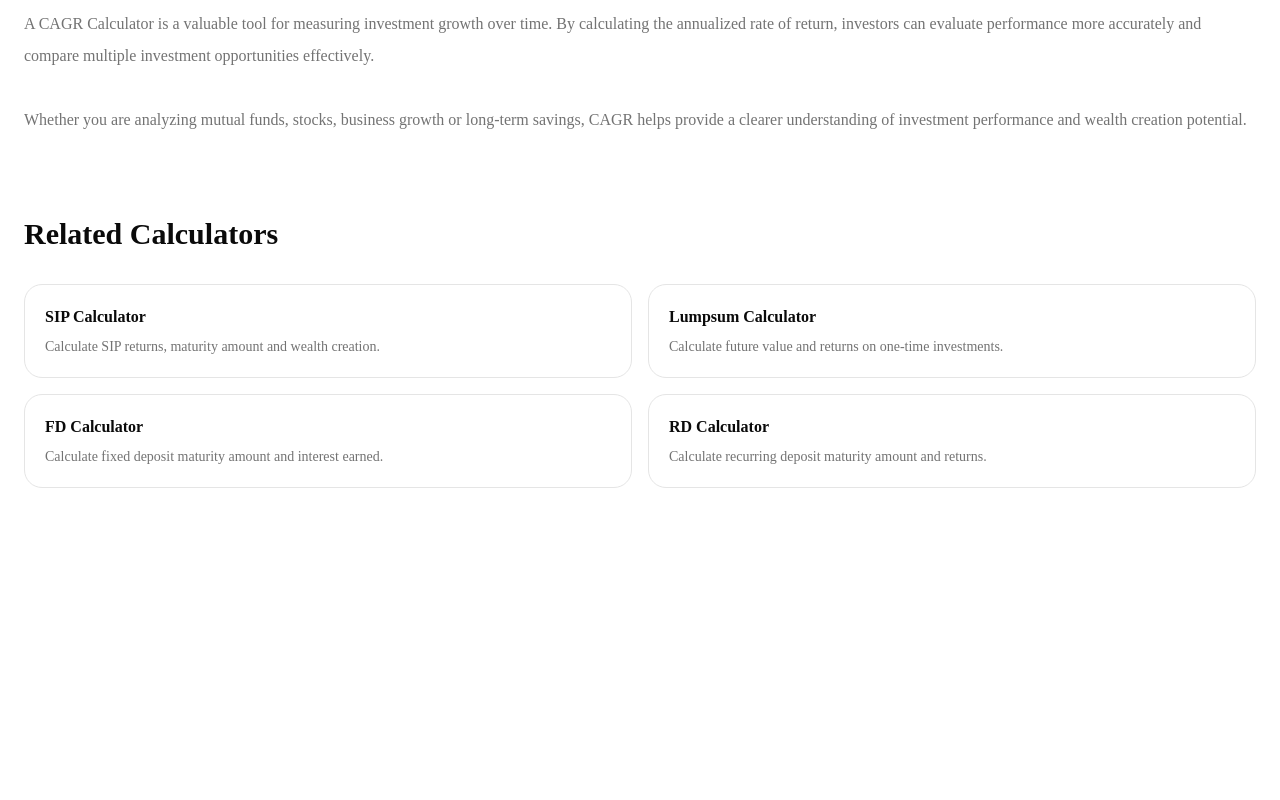
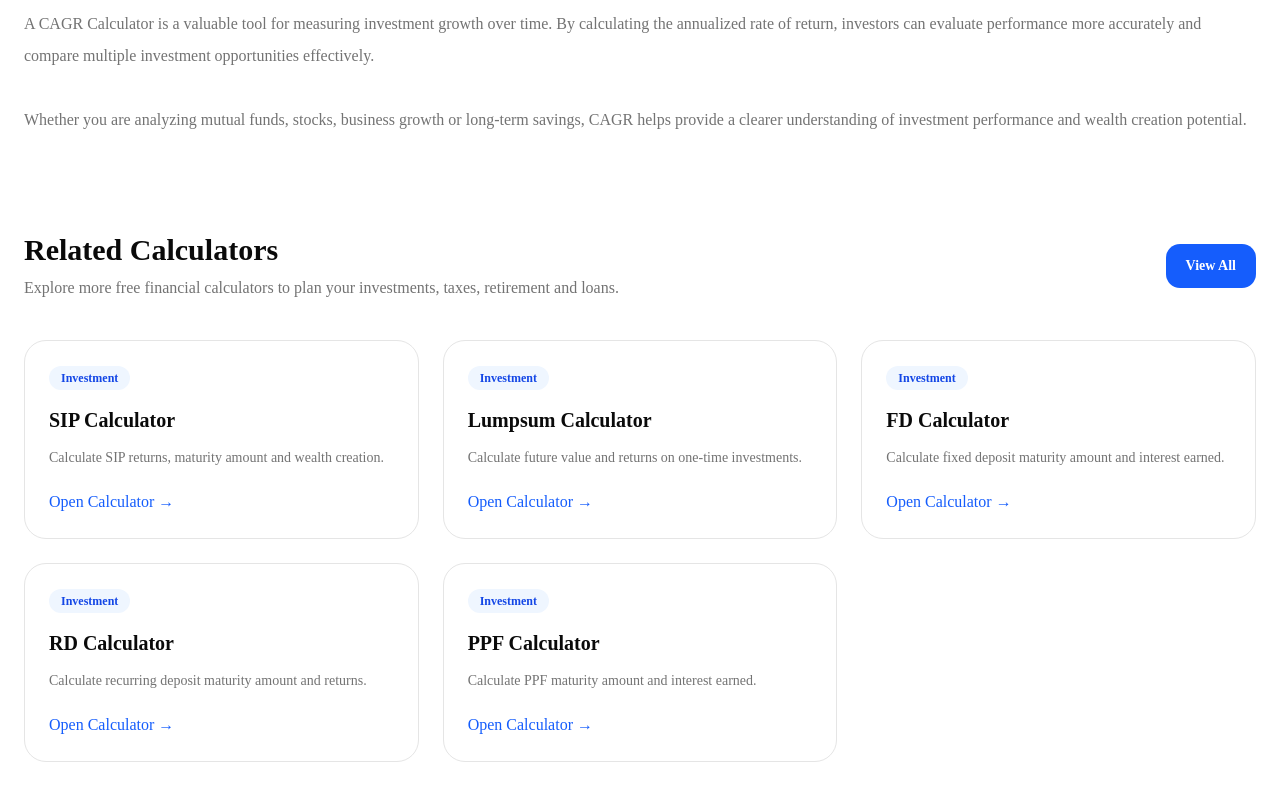
Before and after one commit to payadav142-rgb/FinWise, a Next.js app: page /calculators/cagr-calculator in a window 1280 px wide. Shown: the part 8348-9148 px from the top of the page. Before the commit the page ends 8900 px from the top, so only its background shows below. Built offline with nearby package versions, Linux system fonts and the light colour scheme.

Commit message:
Improve related calculators section with smart recommendations

```diff
--- a/components/calculator/RelatedCalculators.tsx
+++ b/components/calculator/RelatedCalculators.tsx
@@ -8,35 +8,81 @@ type Props = {
 export default function RelatedCalculators({
   currentSlug,
 }: Props) {
+  const currentCalculator = calculators.find(
+    (item) => item.slug === currentSlug
+  );
+
   const related = calculators
     .filter(
-      (calculator) =>
-        calculator.slug !== currentSlug
+      (item) =>
+        item.slug !== currentSlug &&
+        item.category === currentCalculator?.category
     )
-    .slice(0, 4);
+    .slice(0, 6);
+
+  const fallback =
+    related.length >= 4
+      ? related
+      : calculators
+          .filter((item) => item.slug !== currentSlug)
+          .slice(0, 6);
 
   return (
-    <section className="mt-20">
-      <h2 className="mb-8 text-3xl font-bold">
-        Related Calculators
-      </h2>
+    <section className="mt-24">
+      <div className="mb-10 flex items-center justify-between">
+        <div>
+          <h2 className="text-3xl font-bold">
+            Related Calculators
+          </h2>
 
-      <div className="grid gap-4 md:grid-cols-2">
-        {related.map((calculator) => (
+          <p className="mt-2 text-muted-foreground">
+            Explore more free financial calculators
+            to plan your investments, taxes,
+            retirement and loans.
+          </p>
+        </div>
+
+        <Link
+          href="/calculators"
+          className="hidden rounded-xl bg-blue-600 px-5 py-3 text-sm font-semibold text-white transition hover:bg-blue-700 md:block"
+        >
+          View All
+        </Link>
+      </div>
+
+      <div className="grid gap-6 md:grid-cols-2 lg:grid-cols-3">
+        {fallback.map((calculator) => (
           <Link
             key={calculator.slug}
             href={`/calculators/${calculator.slug}`}
-            className="rounded-2xl border p-5 transition hover:shadow-md"
+            className="group rounded-3xl border bg-white p-6 transition-all duration-300 hover:-translate-y-1 hover:border-blue-200 hover:shadow-xl"
           >
-            <h3 className="font-semibold">
+            <div className="inline-flex rounded-full bg-blue-50 px-3 py-1 text-xs font-semibold text-blue-700">
+              {calculator.category}
+            </div>
+
+            <h3 className="mt-4 text-xl font-semibold transition group-hover:text-blue-600">
               {calculator.title}
             </h3>
 
-            <p className="mt-2 text-sm text-muted-foreground">
+            <p className="mt-3 text-sm leading-6 text-muted-foreground">
               {calculator.description}
             </p>
+
+            <div className="mt-5 font-medium text-blue-600">
+              Open Calculator →
+            </div>
           </Link>
         ))}
+      </div>
+
+      <div className="mt-8 text-center md:hidden">
+        <Link
+          href="/calculators"
+          className="inline-flex rounded-xl bg-blue-600 px-6 py-3 font-semibold text-white transition hover:bg-blue-700"
+        >
+          View All Calculators
+        </Link>
       </div>
     </section>
   );
```
